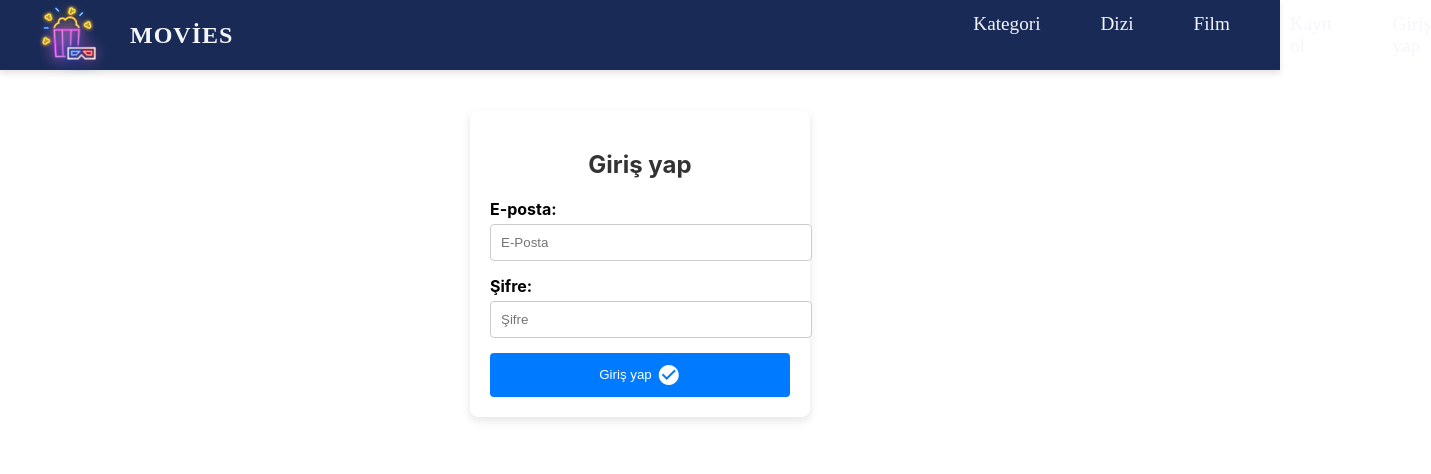
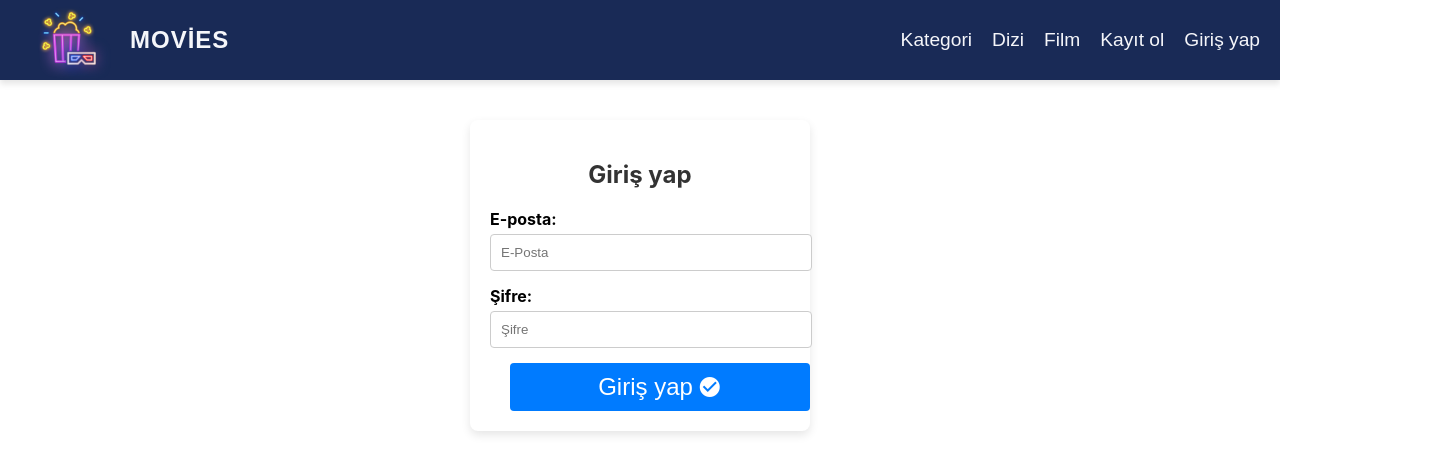
Before and after one commit to baran61/Movie-App, a React (Create React App) app in the folder client/: page /login in a window 1280 px wide. Shown: the top 474 px of the page, 1431 px wide, since content can reach past the window. Built offline with nearby package versions, Linux system fonts and the light colour scheme.

Commit message:
giriş işlemleri yapıldı

```diff
--- a/client/src/App.js
+++ b/client/src/App.js
@@ -1,19 +1,42 @@
 import './App.css';
+import React, { useState, useEffect } from 'react';
 import { BrowserRouter as Router, Routes, Route } from 'react-router-dom';
 import HomePage from './pages/HomePage';
-import Detail from './pages/Detail'
-import SigninPage from './pages/SigninPage';
+import Detail from './pages/Detail';
+import Login from './components/Login'
 import RegisterPage from './pages/RegisterPage';
+import Header from './components/Header';
+
 function App() {
+  const [user, setUser] = useState(null);
+
+  useEffect(() => {
+    const loggedInUser = localStorage.getItem('user');  // LocalStorage'daki user'ı al
+    if (loggedInUser) {
+      setUser(JSON.parse(loggedInUser));
+    }
+  }, []);
+
+  const handleLogin = (userData) => {
+    setUser(userData);
+    localStorage.setItem('user', JSON.stringify(userData));
+  };
+
+  const handleLogout = () => {
+    setUser(null);
+    localStorage.removeItem('user'); // Kullanıcı çıkış yaptığında localStorage'dan sil
+  };
+
   return (
     <div className="App">
       <Router>
+        <Header user={user} onLogout={handleLogout} />
         <Routes>
-          <Route path="/" element={<HomePage />} />
+          <Route path="/" element={<HomePage user={user} />} />
           <Route path="/movie/:id" element={<Detail />} />
-          <Route path="/login" element={<SigninPage/>} />
-          <Route path="/register" element={<RegisterPage/>} />
-          <Route path="/:userId" element={<HomePage/>}  />
+          <Route path="/login" element={<Login onLogin={handleLogin} />} />
+          <Route path="/register" element={<RegisterPage />} />
+          <Route path="/:userId" element={<HomePage user={user} />} />
         </Routes>
       </Router>
     </div>
--- a/client/src/components/Header.js
+++ b/client/src/components/Header.js
@@ -1,21 +1,18 @@
 import React, { useState } from 'react';
-import { useNavigate } from 'react-router-dom';
+import { useNavigate, Link } from 'react-router-dom';
 import './style.css';
 
-function Header() {
+function Header({ user, onLogout }) {
   const navigate = useNavigate();
   const [showCategories, setShowCategories] = useState(false);
-
 
   const handleLogoClick = () => {
     navigate('/');
   };
 
-
   const handleMouseEnter = () => {
     setShowCategories(true);
   };
-
 
   const handleMouseLeave = () => {
     setShowCategories(false);
@@ -38,19 +35,31 @@ function Header() {
           <a href="/">Kategori</a>
           {showCategories && (
             <ul className="dropdown">
-              <li><a href="/">Aksiyon</a></li>
-              <li><a href="/">Komedi</a></li>
-              <li><a href="/">Dram</a></li>
-              <li><a href="/">Belgesel</a></li>
+              <li><Link to="/">Aksiyon</Link></li>
+              <li><Link to="/">Komedi</Link></li>
+              <li><Link to="/">Dram</Link></li>
+              <li><Link to="/">Belgesel</Link></li>
             </ul>
           )}
         </li>
-        <li><a href="/">Dizi</a></li>
-        <li><a href="/">Film</a></li>
-        <li><a href="/register">Kayıt ol</a></li>
-        <li><a href="/login">Giriş yap </a></li>
+        <li><Link to="/">Dizi</Link></li>
+        <li><Link to="/">Film</Link></li>
+
+        {user ? (
+          <>
+            <li className="welcome-message">{user.name}</li>
+            <li><Link to="/profile">Profil</Link></li>
+            <button className='icon-button' type='button' onClick={onLogout}>
+              <span className="material-icons">logout</span>
+            </button>
+          </>
+        ) : (
+          <>
+            <li><Link to="/register">Kayıt ol</Link></li>
+            <li><Link to="/login">Giriş yap</Link></li>
+          </>
+        )}
       </ul>
-
     </header>
   );
 }
--- a/client/src/components/Login.js
+++ b/client/src/components/Login.js
@@ -1,24 +1,23 @@
-import React, {useState} from 'react'
+import React, { useState } from 'react';
 import { useNavigate } from 'react-router-dom';
 import './style.css';
 
-function Login() {
-  const[formData,setFormData] = useState({
-    email:'',
-    password:''
-
-  })
-  const[error,setError] = useState('');
-  const[success,setSuccess] = useState('');
+function Login({ onLogin }) {
+  const [formData, setFormData] = useState({
+    email: '',
+    password: '',
+  });
+  const [error, setError] = useState('');
+  const [success, setSuccess] = useState('');
 
   const navigate = useNavigate();
 
-  const handleChange = ({target: {name , value} }) => {
+  const handleChange = ({ target: { name, value } }) => {
     setFormData((prevData) => ({
       ...prevData,
-      [name]:value,
-    }))
-  }
+      [name]: value,
+    }));
+  };
 
   const handleSubmit = async (e) => {
     e.preventDefault();
@@ -33,23 +32,25 @@ function Login() {
       });
 
       const data = await response.json();
+      console.log(data); // Yanıtı konsola yazdır
 
       if (response.ok) {
-        localStorage.setItem('token', data.token);        // Token'ı local storage'a kaydet
-        setSuccess('Giriş başarılı!');                    // Başarılı giriş mesajı
+        // Yanıtı kontrol edin
+        console.log(data); // API'den gelen veriyi kontrol et
+
+        // Token ve kullanıcı bilgilerini localStorage'a kaydedin
+        localStorage.setItem('token', data.token);
+        localStorage.setItem('user', JSON.stringify({ id: data.user.id, name: data.user.username }));
+
+        setSuccess('Giriş başarılı!');
         setError('');
 
-        // Kullanıcının id'sini token'dan decode ederek alabiliriz
-        const decodedToken = JSON.parse(atob(data.token.split('.')[1])); // JWT decode işlemi
-        const userId = decodedToken.user.id;
+        // Kullanıcı bilgilerini App.js'e gönder
+        onLogin({ id: data.user.id, name: data.user.username });
 
-        // Yönlendirme işlemi: ana sayfaya ve kullanıcıya özel sayfaya git
-        navigate(`/${userId}`);                           // `/dashboard/{userId}` rotasına yönlendir
-
-        setFormData({ email: '', password: '' });         // Formu sıfırla
-        console.log("Kullanıcı başarılı bir şekilde giriş yaptı!");
-
+        navigate('/');  // Ana sayfaya yönlendir
       } else {
+        // Hata mesajını güncelle
         setError(data.msg || 'Giriş işlemi başarısız');
         setSuccess('');
       }
@@ -72,7 +73,7 @@ function Login() {
             value={formData.email}
             onChange={handleChange}
             required
-            />
+          />
         </div>
         <div className='input-group'>
           <label>Şifre:</label>
@@ -83,9 +84,9 @@ function Login() {
             onChange={handleChange}
             placeholder='Şifre'
             required
-            />
+          />
         </div>
-        <button className='icon-button'>
+        <button type="submit" className='icon-button'>
           <span>Giriş yap</span>
           <span className='material-icons'>check_circle</span>
         </button>
@@ -93,7 +94,7 @@ function Login() {
       {success && <p className='success-message'>{success}</p>}
       {error && <p className='error-message'>{error}</p>}
     </div>
-  )
+  );
 }
 
-export default Login
+export default Login;
--- a/client/src/components/style.css
+++ b/client/src/components/style.css
@@ -1,12 +1,11 @@
 /* Header Section */
-
 .header {
   display: flex;
   align-items: center;
-  height: 50px;
+  height: 60px;
   padding: 10px 20px;
   background-color: #192a56;
-  font-family: 'Arima';
+  font-family: 'Arima', sans-serif;
   box-shadow: 0 4px 6px rgba(0, 0, 0, 0.1);
 }
 
@@ -15,7 +14,7 @@
   height: auto;
   cursor: pointer;
   transition: transform 0.3s ease;
-  margin-right:10px;
+  margin-right: 10px;
 }
 
 .header h1 {
@@ -33,39 +32,38 @@
   margin: 0;
   padding: 0;
   gap: 20px;
-  text-align: left;
-  margin-left:700px;
+  margin-left: auto;
+  align-items: center;
 }
 
 .nav li {
-  position:relative; /* For dropdown positioning */
-  margin-left: 40px;
+  position: relative;
 }
 
 .nav li a {
   text-decoration: none;
-  color: #f5f6fa; /* White text */
+  color: #f5f6fa;
   font-size: 1.2rem;
   font-weight: 500;
   transition: color 0.3s ease;
 }
 
 .nav li a:hover {
-  color: #fbc531; /* Gold hover effect similar to TMDb */
+  color: #fbc531;
 }
 
-.header h1:hover{
+.header h1:hover {
   color: #fbc531;
   transform: scale(1.1);
 }
 
 /* Dropdown Menu for Kategori */
 .dropdown {
-  display:none;
+  display: none;
   position: absolute;
-  top:100%;
-  left:-50%;
-  background-color: #273c75; /* Dark blue background for dropdown */
+  top: 100%;
+  left: -50%;
+  background-color: #273c75;
   list-style-type: none;
   padding: 10px 0;
   box-shadow: 0 8px 16px rgba(0, 0, 0, 0.2);
@@ -75,20 +73,14 @@
 
 .dropdown li {
   padding: 10px 20px;
-  display:flex;
-  align-items: center;
-  justify-content: center;
+  text-align: center;
 }
 
 .dropdown li a {
   color: #f5f6fa;
   font-size: 1rem;
   text-decoration: none;
-  display: block;
   transition: background-color 0.3s ease;
-  text-align: center;
-  width: 100%;
-
 }
 
 .dropdown li a:hover {
@@ -106,6 +98,30 @@
   transform: scale(1.1);
 }
 
+/* Logout Button */
+.icon-button {
+  background: none;
+  border: none;
+  color: #f5f6fa;
+  cursor: pointer;
+  padding: 0;
+  font-size: 1.5rem;
+  margin-left: 20px;
+  transition: color 0.3s ease;
+}
+
+/* Welcome Message */
+.welcome-message {
+  color: #fbc531;
+  font-size: 1.4rem;
+  font-weight: 500;
+  margin-right: 20px;
+}
+
+.icon-button:hover {
+  color: #fbc531;
+}
+
 /* Responsive styling for smaller screens */
 @media (max-width: 768px) {
   .header {
@@ -114,16 +130,15 @@
   }
 
   .nav {
-    margin-top: 10px;
     flex-direction: column;
     gap: 10px;
+    margin-top: 10px;
   }
 
   .nav li {
     margin: 10px 0;
   }
 }
-
 
 /* Movie List Section */
 .movie-list {
--- a/client/src/pages/Detail.js
+++ b/client/src/pages/Detail.js
@@ -1,10 +1,8 @@
 import React from 'react'
-import Header from '../components/Header'
 import MovieDetail from '../components/MovieDetail'
 function Detail() {
   return (
     <div>
-      <Header/>
       <MovieDetail/>
     </div>
   )
--- a/client/src/pages/HomePage.js
+++ b/client/src/pages/HomePage.js
@@ -1,10 +1,8 @@
 import React from 'react'
-import Header from '../components/Header'
 import MyMovies from '../components/MyMovies'
 function HomePage() {
   return (
     <div>
-      <Header/>
       <MyMovies/>
     </div>
   )
--- a/client/src/pages/RegisterPage.js
+++ b/client/src/pages/RegisterPage.js
@@ -1,10 +1,8 @@
 import React from 'react'
 import Register from '../components/Register'
-import Header from '../components/Header'
 function RegisterPage() {
   return (
     <div>
-      <Header/>
       <Register/>
     </div>
   )
--- a/client/src/pages/SigninPage.js
+++ /dev/null
@@ -1,13 +0,0 @@
-import React from 'react'
-import Header from '../components/Header'
-import Login from '../components/Login'
-function SignupPage() {
-  return (
-    <div>
-      <Header/>
-      <Login/>
-    </div>
-  )
-}
-
-export default SignupPage
```
Also changed, not shown: 1 other file (tests, documents, lock files or other folders).
